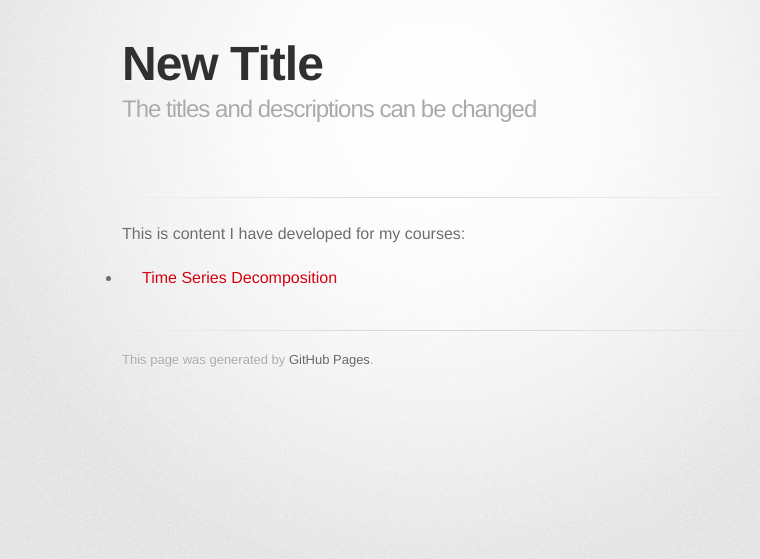
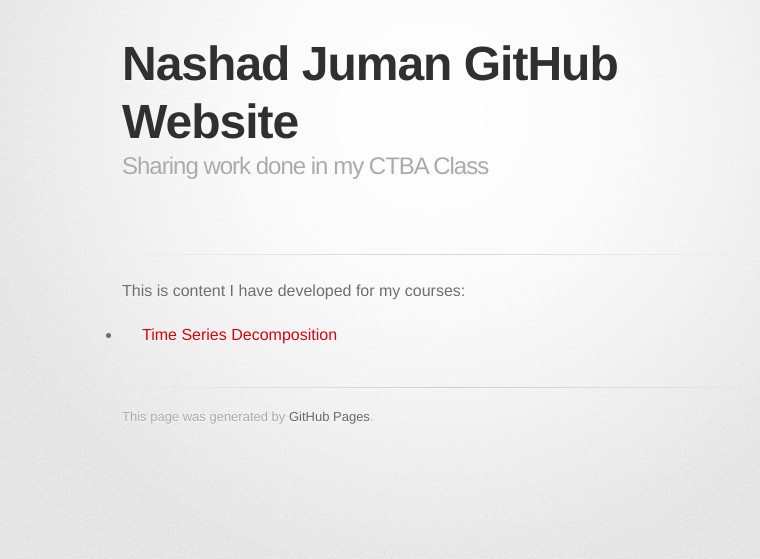
Before and after one commit to nashadjuman/nashadjuman.github.io, a Jekyll site: the page built from index.md, in a window 1280 px wide. Shown: the top 559 px of the page, without its empty margins (208-968 px from the left). Built offline with Jekyll 4.4.1, drawn with Linux system fonts in a browser that asks for light colours; some web fonts are replaced; our own code applies the rules of GitHub Pages for plain Markdown files.

Commit message:
Update index.md

```diff
--- a/index.md
+++ b/index.md
@@ -1,6 +1,6 @@
 ---
-title: New Title
-description: The titles and descriptions can be changed
+title: Nashad Juman GitHub Website
+description: Sharing work done in my CTBA Class
 ---
 
 This is content I have developed for my courses:
```
